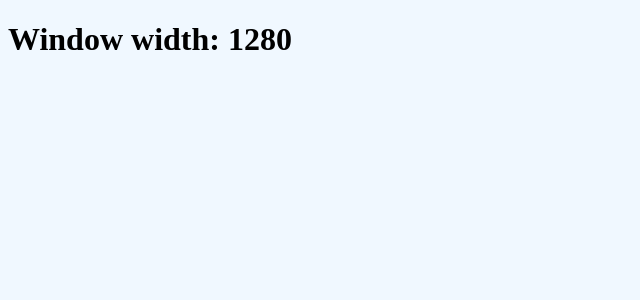
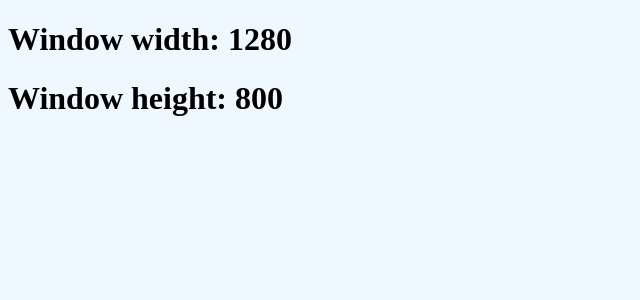
Before and after one commit to lukascobit/react-test-6, a React (Create React App) app: page / in a window 1280 px wide. Shown: the top 300 px of the page, without its empty margins (0-640 px from the left). Built offline with nearby package versions, Linux system fonts and the light colour scheme.

Commit message:
added height

```diff
--- a/src/App.js
+++ b/src/App.js
@@ -4,21 +4,26 @@ import './App.css';
 function App() {
 
   const [windowWidth,setWindowWidth] = useState(window.innerWidth);
+  const [windowHeight,setWindowHeight] = useState(window.innerHeight);
 
   const Resize = ()=>{
-    setWindowWidth(window.innerWidth)
+    setWindowWidth(window.innerWidth);
+    setWindowHeight(window.innerHeight);
   }
 
 
   useEffect(()=>{
-    window.addEventListener('resize', Resize)
+    window.addEventListener('resize', Resize);
+
+    /*return()=>{
+      window.addEventListener('resize', Resize);
+    }*/
   },[])
 
   return (
     <div>
-
-
       <h1>Window width:  {windowWidth}</h1>
+      <h1>Window height:  {windowHeight}</h1>
     </div>
   );
 }
```
